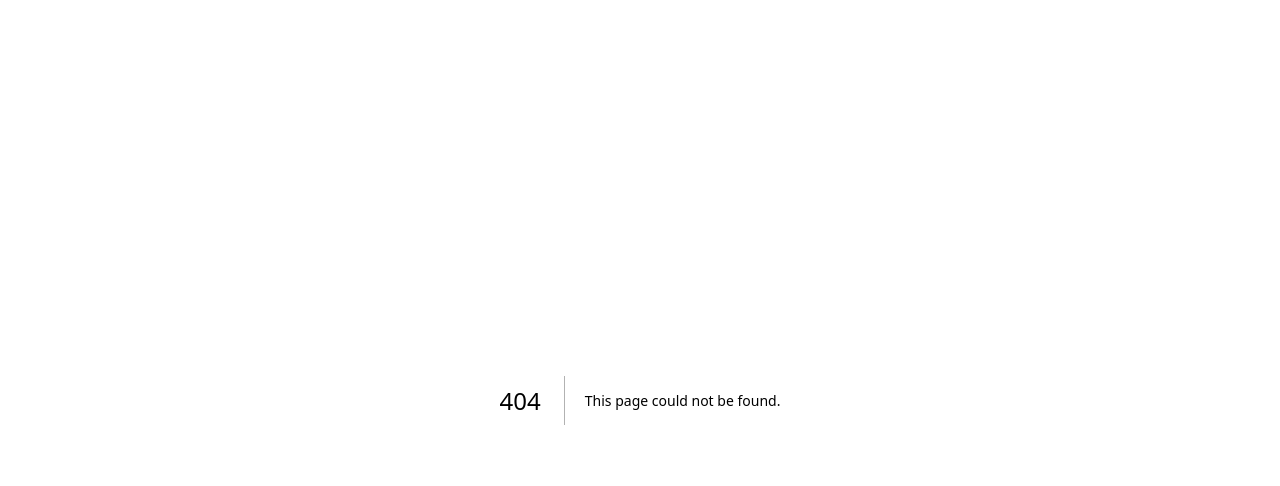
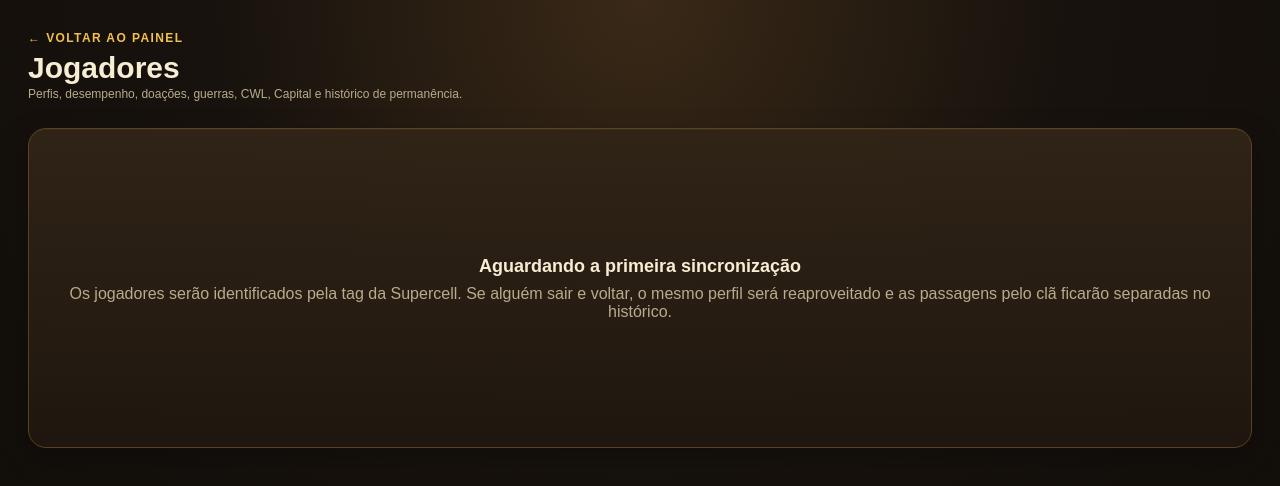
Before and after one commit to Naian1/clan-manager, a Next.js app: page /players in a window 1280 px wide. Before the commit this address had no page. Shown: the top 486 px of the page. Built offline with nearby package versions, Linux system fonts and the light colour scheme.

Commit message:
feat: add players page

```diff
--- /dev/null
+++ b/app/players/page.tsx
@@ -0,0 +1,5 @@
+import Link from 'next/link';
+
+export default function PlayersPage() {
+  return <main className="main"><Link href="/" className="eyebrow">← Voltar ao painel</Link><div className="topbar"><div><h1 className="title">Jogadores</h1><div className="small">Perfis, desempenho, doações, guerras, CWL, Capital e histórico de permanência.</div></div></div><section className="card empty"><div><strong>Aguardando a primeira sincronização</strong>Os jogadores serão identificados pela tag da Supercell. Se alguém sair e voltar, o mesmo perfil será reaproveitado e as passagens pelo clã ficarão separadas no histórico.</div></section></main>;
+}
```
